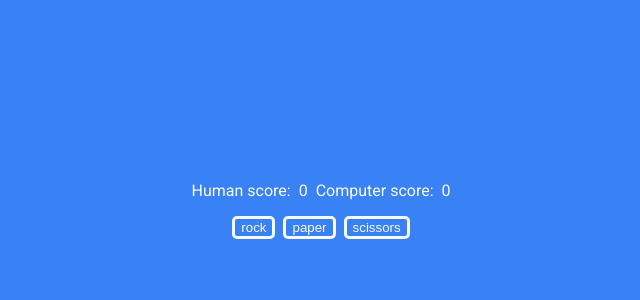
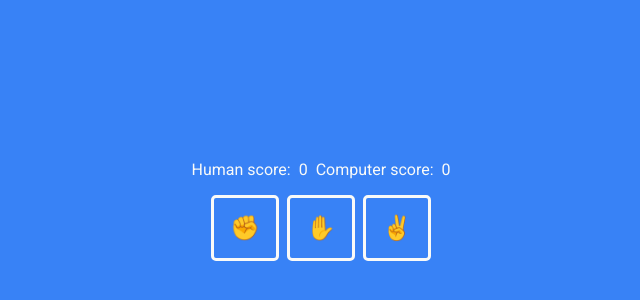
Before and after one commit to slippy40259/rock-paper-scissors, a plain HTML site: page index.html in a window 1280 px wide. Shown: the part 240-540 px from the top of the page, without its empty margins (319-959 px from the left). Drawn offline with Linux system fonts and the light colour scheme.

Commit message:
Final button changes
- Changed text to emoji based on rock, paper, scissors
- Padding and size change for buttons

```diff
--- a/index.html
+++ b/index.html
@@ -19,9 +19,9 @@
             </div>
             <div id="cchoice"></div>
             <div class="choices">
-                <button id="rock">rock</button>
-                <button id="paper">paper</button>
-                <button id="scissors">scissors</button>
+                <button id="rock">✊</button>
+                <button id="paper">✋</button>
+                <button id="scissors">✌️</button>
             </div>
         </div>
         <script src="game.js"></script>
--- a/style.css
+++ b/style.css
@@ -16,10 +16,12 @@ body {
 }
 
 button {
+    font-size: 24px;
     border-radius: 5px;
     color: #F9FAF8;
     background-color: #3882F6;
     border: solid #F9FAF8;
+    padding: 16px;
 }
 
 .score {
```
